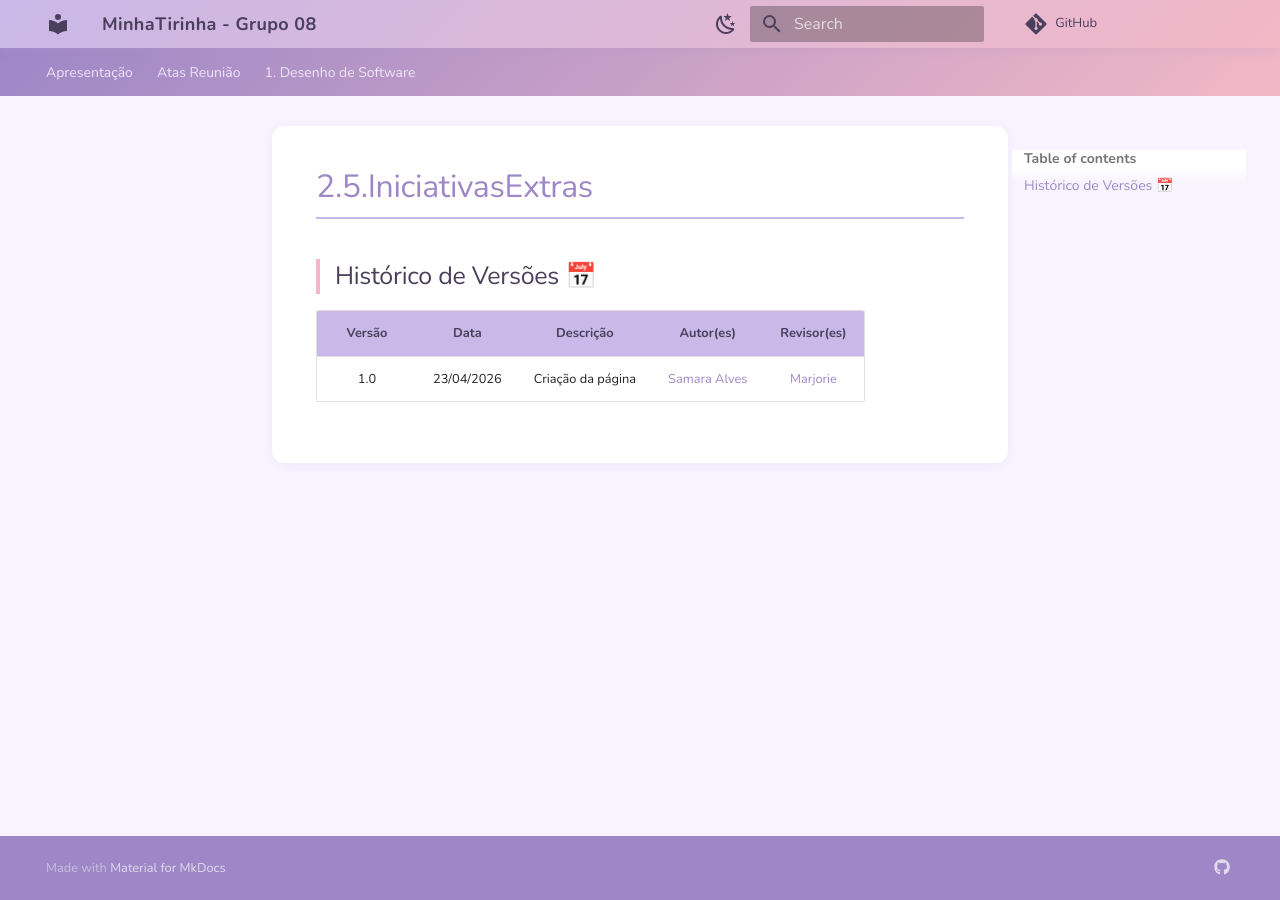
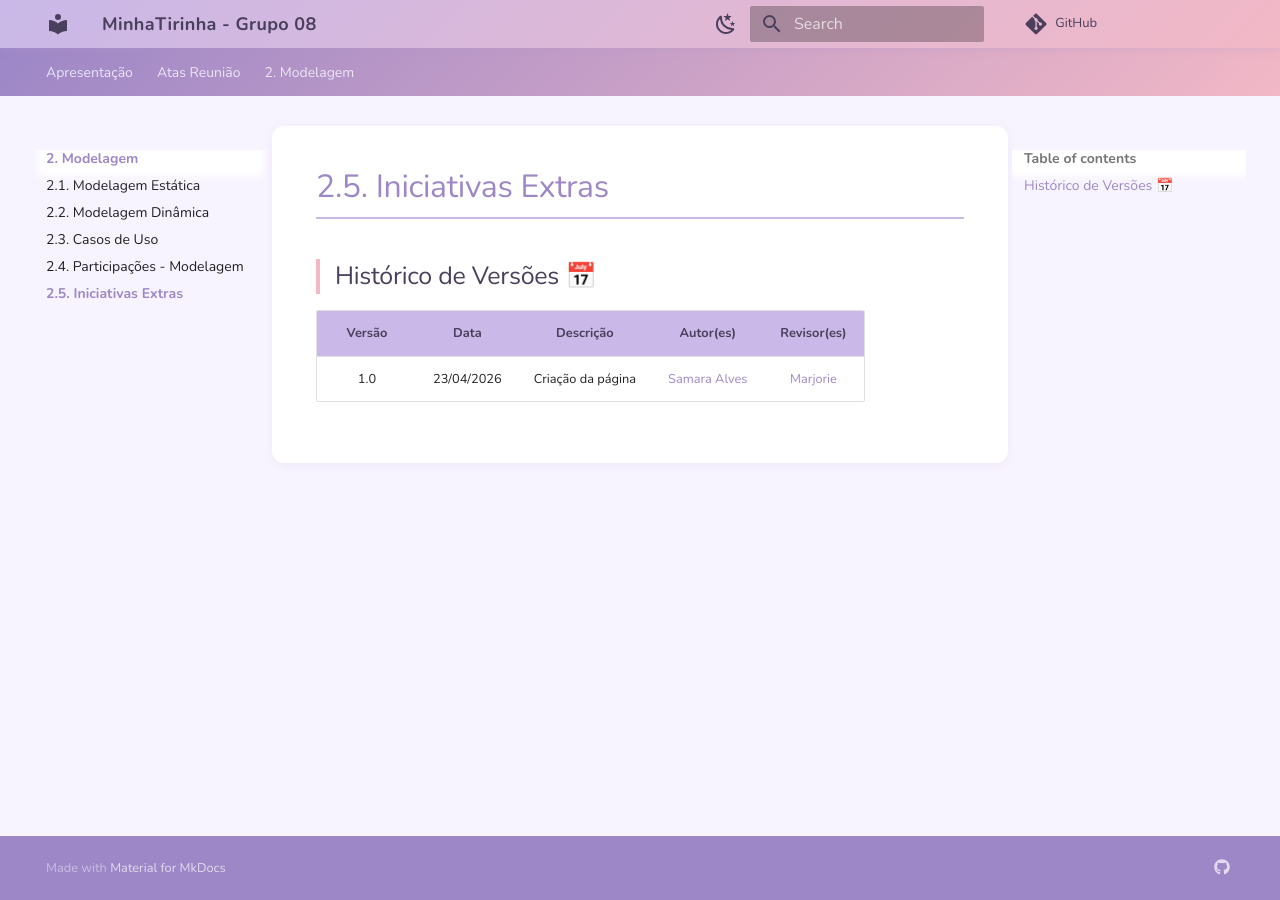
Before and after one commit to UnBArqDsw2026-1-Turma01/2026.1-T01-G08_MinhaTirinha_Entrega_02, an MkDocs documentation site: the page built from docs/Modelagem/2.5.IniciativasExtras.md, in a window 1280 px wide. Built offline with MkDocs 1.6.1 and Material for MkDocs 9.7.7, drawn with Linux system fonts in a browser that asks for light colours; comment, search, counter and statistics services are not loaded.

Commit message:
docs: ajustando mkdocs.yml

```diff
--- a/mkdocs.yml
+++ b/mkdocs.yml
@@ -47,25 +47,17 @@ extra_css:
 
 nav:
   - Apresentação: index.md
-  # - Entrega 1:
-  #   - Artefatos Generalistas:
-  #       - Entrega1/Artefatos Generalistas
-  # - Planejamento:
-  #   - Cronograma: Planejamento/Cronograma/Cronograma.md
-  #   - Ferramentas: Planejamento/Ferramentas/Ferramentas.md
-  #   - Metodologia: Planejamento/Metodologia/Metodologia.md
 
   - Atas Reunião:
-    - Entrega 01:
-      - Ata I: Base/Atas/Entrega 01/Ata I.md
-      - Ata II: Base/Atas/Entrega 01/Ata II.md
-      - Ata III: Base/Atas/Entrega 01/Ata III.md
-  - 1. Desenho de Software:
-    - 1.1. Design Sprint: Base/1.1.DesignSprint.md
-    - 1.2. Artefato Generalista:
-          - Base: Base/1.2.ArtefatoGeneralista.md
-    - 1.3. Modelagem BPMN: Base/1.3.ModelagemBPMN.md
-    - 1.4. Participações - Base: Base/1.4.ParticipacoesBase.md
+    - Entrega 02:
+      - Ata IV: Atas/AtaReuniao04.md
+
+  - 2. Modelagem:
+    - 2.1. Modelagem Estática: Modelagem/2.1.ModelagemEstatica.md
+    - 2.2. Modelagem Dinâmica: Modelagem/2.2.ModelagemDinamica.md
+    - 2.3. Casos de Uso: Modelagem/2.3.ModelagemOrganizacionalCasosDeUso.md
+    - 2.4. Participações - Modelagem: Modelagem/2.4.ParticipacoesModelagem.md
+    - 2.5. Iniciativas Extras: Modelagem/2.5.IniciativasExtras.md
 
 markdown_extensions:
   - admonition
```
